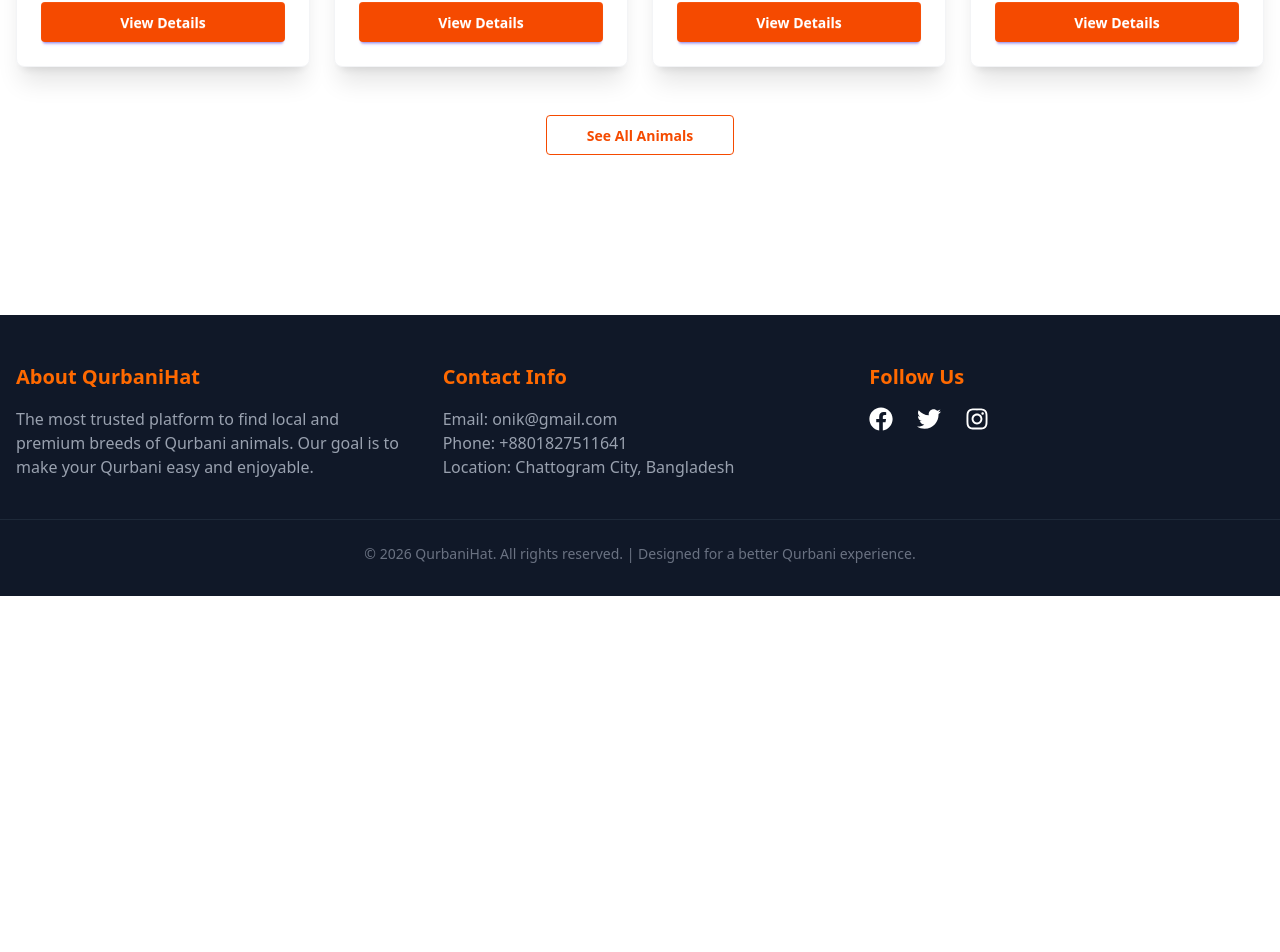
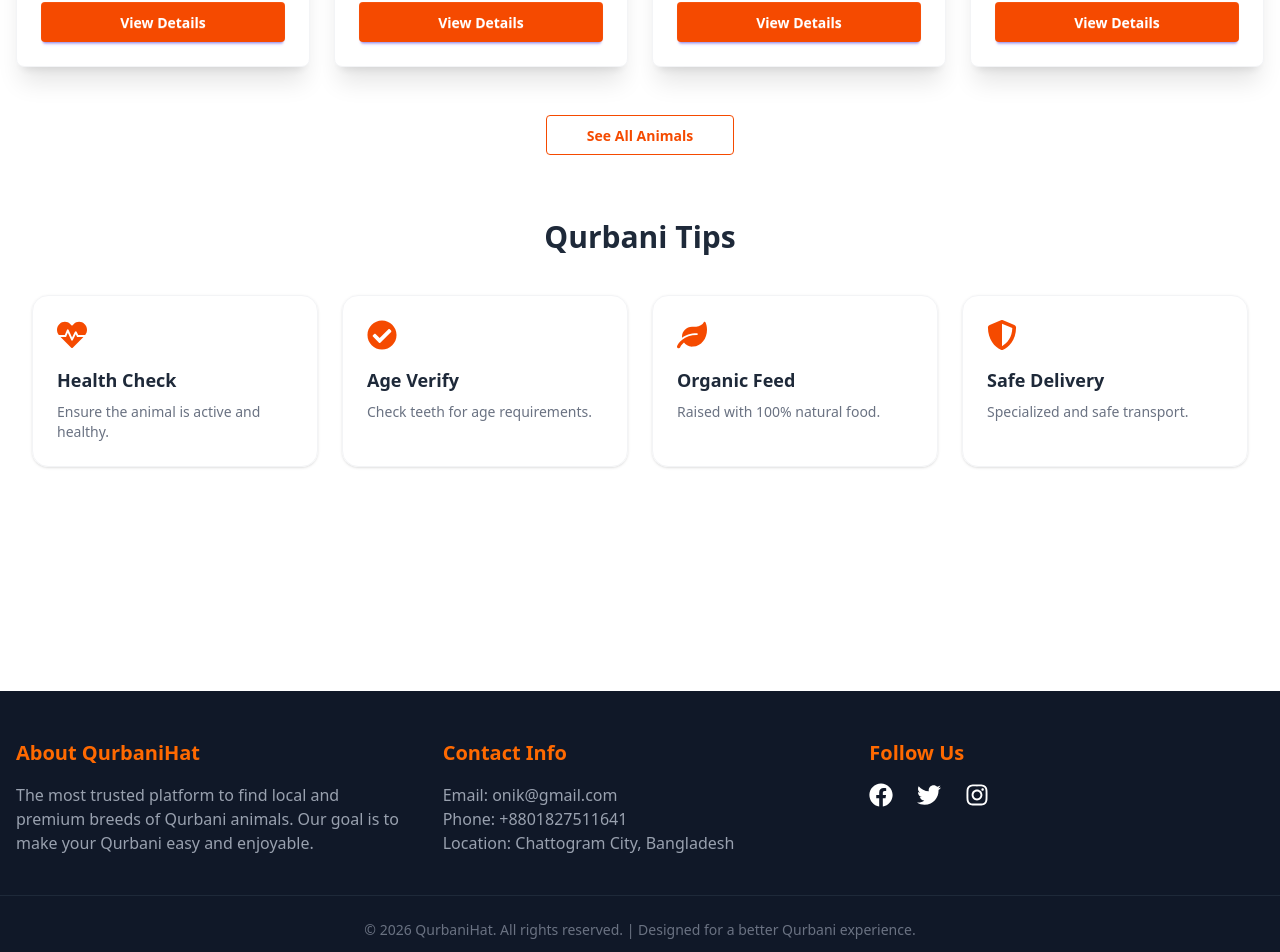
Before and after one commit to OnikTechHub/qurbani-hat, a Next.js app: page / in a window 1280 px wide. Shown: the part 1318-2270 px from the top of the page. Before the commit the page ends 1914 px from the top, so only its background shows below. Built offline with nearby package versions, Linux system fonts and the light colour scheme.

Commit message:
added Extra sections

```diff
--- a/src/app/page.js
+++ b/src/app/page.js
@@ -2,6 +2,7 @@
 import { useEffect, useState } from "react";
 import Link from "next/link";
 import AnimalCard from "@/components/AnimalCard";
+import QurbaniTips from "@/components/QurbaniTips";
 
 
 export default function Home() {
@@ -88,6 +89,7 @@ export default function Home() {
             See All Animals
           </Link>
         </div>
+        <div><QurbaniTips /></div>
       </section>
     </main>
   );
--- /dev/null
+++ b/src/components/QurbaniTips.jsx
@@ -0,0 +1,29 @@
+import { FaHeartbeat, FaCheckCircle, FaLeaf, FaShieldAlt } from 'react-icons/fa';
+
+const QurbaniTips = () => {
+    const tips = [
+        { id: 1, icon: <FaHeartbeat />, title: "Health Check", desc: "Ensure the animal is active and healthy." },
+        { id: 2, icon: <FaCheckCircle />, title: "Age Verify", desc: "Check teeth for age requirements." },
+        { id: 3, icon: <FaLeaf />, title: "Organic Feed", desc: "Raised with 100% natural food." },
+        { id: 4, icon: <FaShieldAlt />, title: "Safe Delivery", desc: "Specialized and safe transport." }
+    ];
+
+    return (
+        <section className="py-16 bg-white">
+            <div className="container mx-auto px-4">
+                <h2 className="text-3xl font-black text-gray-800 mb-10 text-center">Qurbani Tips</h2>
+                <div className="grid grid-cols-1 md:grid-cols-2 lg:grid-cols-4 gap-6">
+                    {tips.map((tip) => (
+                        <div key={tip.id} className="p-6 rounded-2xl border border-gray-100 shadow-sm hover:shadow-md transition-all">
+                            <div className="text-3xl text-orange-600 mb-4">{tip.icon}</div>
+                            <h3 className="text-lg font-bold text-gray-800 mb-2">{tip.title}</h3>
+                            <p className="text-gray-500 text-sm">{tip.desc}</p>
+                        </div>
+                    ))}
+                </div>
+            </div>
+        </section>
+    );
+};
+
+export default QurbaniTips;
```
